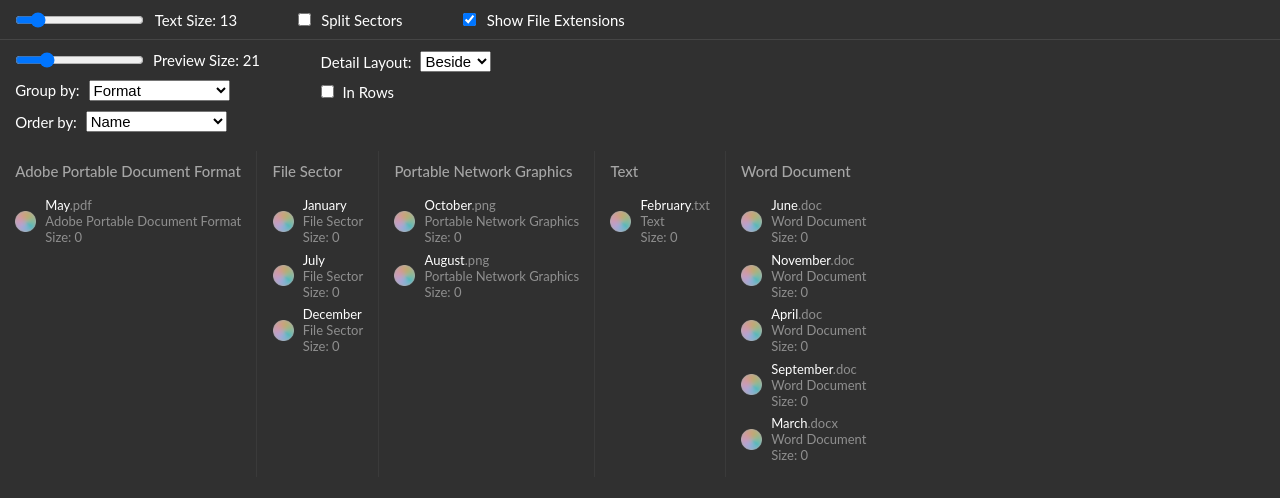
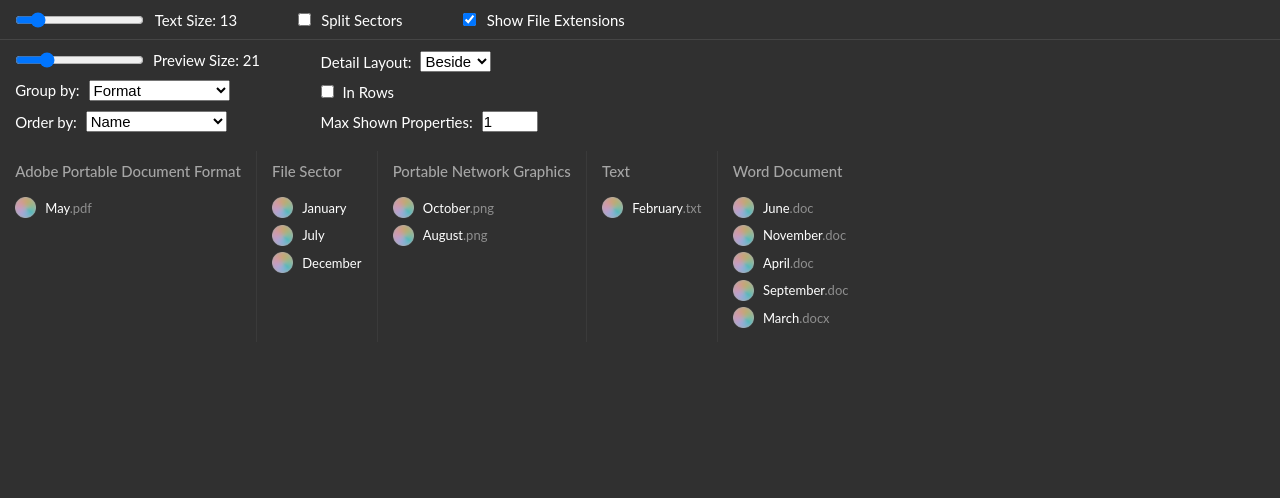
Before and after one commit to benjacksonk/FileBrowser, a SvelteKit app: page / in a window 1280 px wide. Shown: the top 498 px of the page. Built offline with nearby package versions, Linux system fonts and the light colour scheme.

Commit message:
added control and auato-limiting of maximum displayed properties

```diff
--- a/src/Browser.svelte
+++ b/src/Browser.svelte
@@ -3,7 +3,7 @@
     import { DetailLayout } from "$lib/types.svelte";
     import FileBrowserConfig from "./FileBrowserConfig.svelte";
     import FileCollectionUI from "./FileCollectionUI.svelte";
-    import SectorViewConfig from "./SectorViewConfig.svelte";
+    import FileCollectionLayoutUI from "./FileCollectionLayoutUI.svelte";
 </script>
 
 
@@ -20,7 +20,7 @@
     <div class="filePanes">
         {#if browserState.splitSubsectors}
         <div class="sectorPane filePane">
-            <SectorViewConfig
+            <FileCollectionLayoutUI
                 bind:fileCollectionLayout={browserState.fileCollectionLayout}
             />
 
@@ -36,7 +36,7 @@
         {/if}
 
         <div class="filePane">
-            <SectorViewConfig
+            <FileCollectionLayoutUI
                 bind:fileCollectionLayout={browserState.rootFileSector.fileCollectionLayout}
                 bind:fileSector={browserState.rootFileSector}
             />
--- a/src/SectorViewConfig.svelte
+++ b/src/FileCollectionLayoutUI.svelte
@@ -1,4 +1,5 @@
 <script lang="ts">
+    import { browserState } from "$lib/browserState.svelte";
     import { DetailLayout, FileCollectionLayout, FileSector, Format } from "$lib/types.svelte";
 
     let {
@@ -56,6 +57,11 @@
             <input type="checkbox" name="inRows" bind:checked={fileSector.inRows}/>
             In Rows
         </label>
+
+        <label>
+            <span>Max Shown Properties:</span>
+            <input type="number" min="1" max="10" step="1" bind:value={fileCollectionLayout.maxProperties}/>
+        </label>
     </div>
     {/if}
 </div>
--- a/src/FileCollectionUI.svelte
+++ b/src/FileCollectionUI.svelte
@@ -19,6 +19,10 @@
     } = $props();
 
     let previewSize = $derived(fileCollectionLayout.previewSize);
+    let maxShownProperties: number = $derived.by(() => {
+        let gapHeight: number = nameSize * 0.38;
+        return Math.min(fileCollectionLayout.maxProperties, 1 + Math.floor(previewSize / (gapHeight + nameSize)));
+    })
 </script>
 
 
@@ -26,7 +30,7 @@
 <div class="FileCollectionUI">
     <div class="fileGroups" style:grid-auto-flow={inRows ? "column" : "row"}>
         {#each fileGroups as fileGroup, index}
-        <FileGroupUI {fileGroup} showHeader={showHeaders} {previewSize} {nameSize} {detailLayout} {inRows} isFirstGroup={index == 0}/>
+        <FileGroupUI {fileGroup} showHeader={showHeaders} {previewSize} {nameSize} {detailLayout} {inRows} shownProperties={maxShownProperties} isFirstGroup={index == 0}/>
         {/each}
     </div>
 </div>
--- a/src/FileGroupUI.svelte
+++ b/src/FileGroupUI.svelte
@@ -10,7 +10,8 @@
         nameSize = 13,
         detailLayout = DetailLayout.Beside,
         inRows = false,
-        isFirstGroup = false
+        isFirstGroup = false,
+        shownProperties = 1
     } : {
         fileGroup: FileGroup,
         showHeader: boolean,
@@ -18,7 +19,8 @@
         nameSize: number,
         detailLayout: DetailLayout,
         inRows: boolean,
-        isFirstGroup: boolean
+        isFirstGroup: boolean,
+        shownProperties: number
     } = $props();
 </script>
 
@@ -45,7 +47,7 @@ style:border-left-width={(!inRows && !isFirstGroup) ? "1px" : "0"}
     style:grid-auto-flow={inRows ? "row" : "column"}
     >
         {#each fileGroup.files as file}
-        <FileUI {file} {previewSize} {nameSize} {detailLayout} showFileExtension={browserState.showFileExtensions}/>
+        <FileUI {file} {previewSize} {nameSize} {detailLayout} {shownProperties} showFileExtension={browserState.showFileExtensions}/>
         {/each}
     </div>
 </div>
--- a/src/FileUI.svelte
+++ b/src/FileUI.svelte
@@ -6,16 +6,18 @@
         previewSize,
         nameSize,
         showFileExtension,
-        detailLayout
+        detailLayout,
+        shownProperties
     } : {
         file: File,
         previewSize: number,
         nameSize: number,
         showFileExtension: boolean,
-        detailLayout: DetailLayout
+        detailLayout: DetailLayout,
+        shownProperties: number
     } = $props();
 
-    let textBelow = $derived(detailLayout === DetailLayout.Below);
+    let textBelow: boolean = $derived(detailLayout === DetailLayout.Below);
 </script>
 
 
@@ -41,8 +43,10 @@
                 property.key != Format.propertyKeyForName
                 && !(property.key == Format.propertyKeyForExtension && showFileExtension)
                 && property.value.toString().trim() != ""
-            ).slice(0,2) as property}
+            ).slice(0, shownProperties - 1) as property, index}
+            {#if (1 + index) < shownProperties}
             <span class="fileProperty">{`${isNaN(property.value) ? "" : `${property.key}: `}${property.value}`}</span>
+            {/if}
             {/each}
         </div>
     </div>
@@ -85,9 +89,14 @@
             display: flex;
 
             flex-flow: column nowrap;
+            gap: 0.38cap;
 
             .fileProperty {
                 font-size: inherit;
+
+                &:first-of-type {
+                    padding-top: 0.38cap;
+                }
             }
         }
     }
--- a/src/lib/types.svelte.ts
+++ b/src/lib/types.svelte.ts
@@ -97,7 +97,7 @@ export class Format {
 }
 
 export abstract class File {
-    valuesPerProperty: Map<string, any> = $state(new Map<string, any>());
+    #valuesPerProperty: Map<string, any> = $state(new Map<string, any>());
 
     constructor(nameWithExtension: string) {
         if (nameWithExtension.includes(".") && !nameWithExtension.endsWith(".")) {
@@ -116,7 +116,7 @@ export abstract class File {
     }
 
     tryGetProperty(propertyName: string): any {
-        return this.valuesPerProperty.get(propertyName) || Format.defaultsPerProperty.get(propertyName);
+        return this.#valuesPerProperty.get(propertyName) || Format.defaultsPerProperty.get(propertyName);
     }
 
     trySetProperty(propertyName: string, value: any): boolean {
@@ -125,7 +125,7 @@ export abstract class File {
             return false;
         }
 
-        this.valuesPerProperty.set(propertyName, value);
+        this.#valuesPerProperty.set(propertyName, value);
 
         if (propertyName === Format.propertyKeyForExtension) {
             this.trySetProperty(Format.propertyKeyForFormat, Format.getFileTypeByExtension(value));
@@ -133,19 +133,19 @@ export abstract class File {
         else if (propertyName === Format.propertyKeyForFormat) {
             let newFormat = value as Format;
             let mandatedProperties = newFormat.properties;
-            let oldProperties = [...this.valuesPerProperty.keys()];
+            let oldProperties = [...this.#valuesPerProperty.keys()];
             let obsoleteProperties = oldProperties.filter(it => !mandatedProperties.includes(it));
             let missingProperties = mandatedProperties.filter(it => !oldProperties.includes(it));
 
-            obsoleteProperties.forEach(it => this.valuesPerProperty.delete(it));
-            missingProperties.forEach(it => this.valuesPerProperty.set(it, Format.defaultsPerProperty.get(it)));
+            obsoleteProperties.forEach(it => this.#valuesPerProperty.delete(it));
+            missingProperties.forEach(it => this.#valuesPerProperty.set(it, Format.defaultsPerProperty.get(it)));
         }
 
         return true;
     }
 
     getProperties(): Array<{key: string, value: any}> {
-        return this.valuesPerProperty.entries().toArray().map(entry => ({
+        return this.#valuesPerProperty.entries().toArray().map(entry => ({
             key: entry[0],
             value: entry[1]
         }));
@@ -288,10 +288,11 @@ export class FileCategory {
 
 export class FileCollectionLayout {
     #files: File[] = $state([]);
+    #orderedProperty: string = $state("");
 
+    groupedProperty: string = $state("");
     previewSize: number = $state(21);
-    groupedProperty: string = $state("");
-    #orderedProperty: string = $state("");
+    maxProperties: number = $state(1);
 
     constructor(files: File[] = []) {
         this.#orderedProperty = Format.propertyKeyForName;
```
